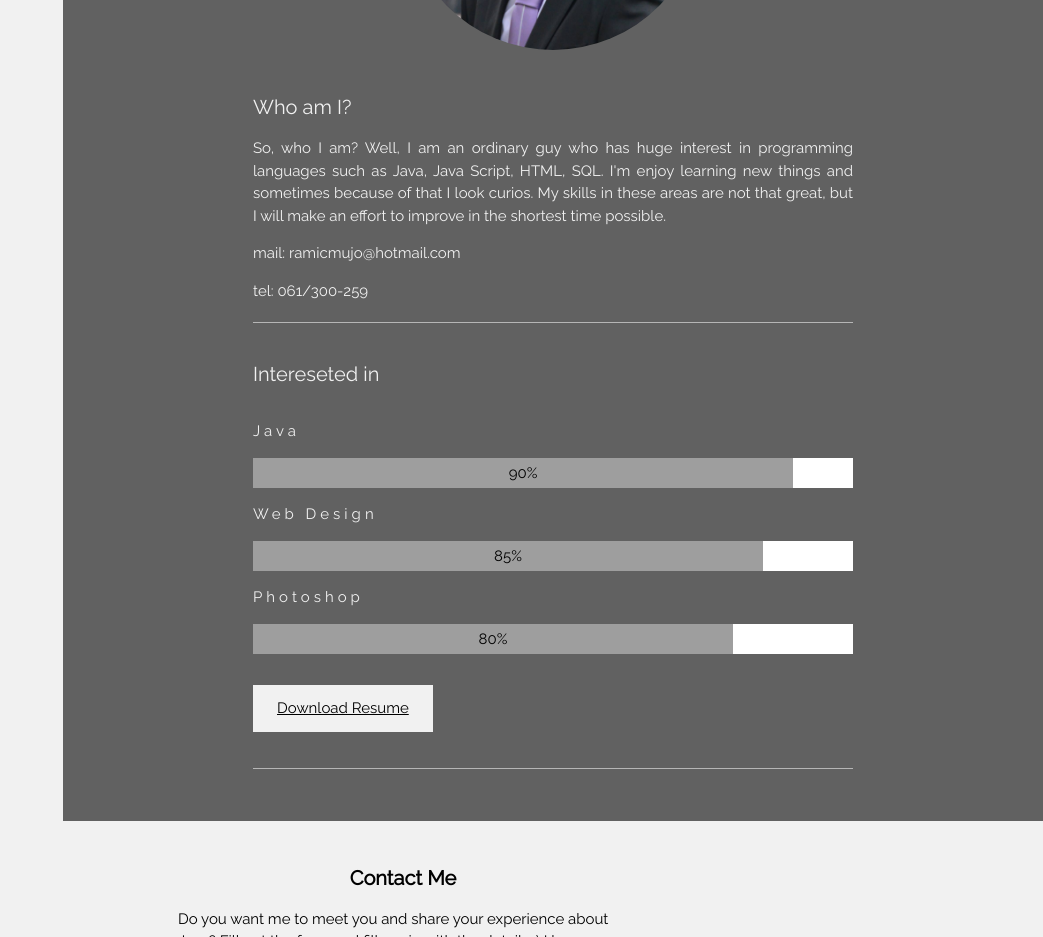
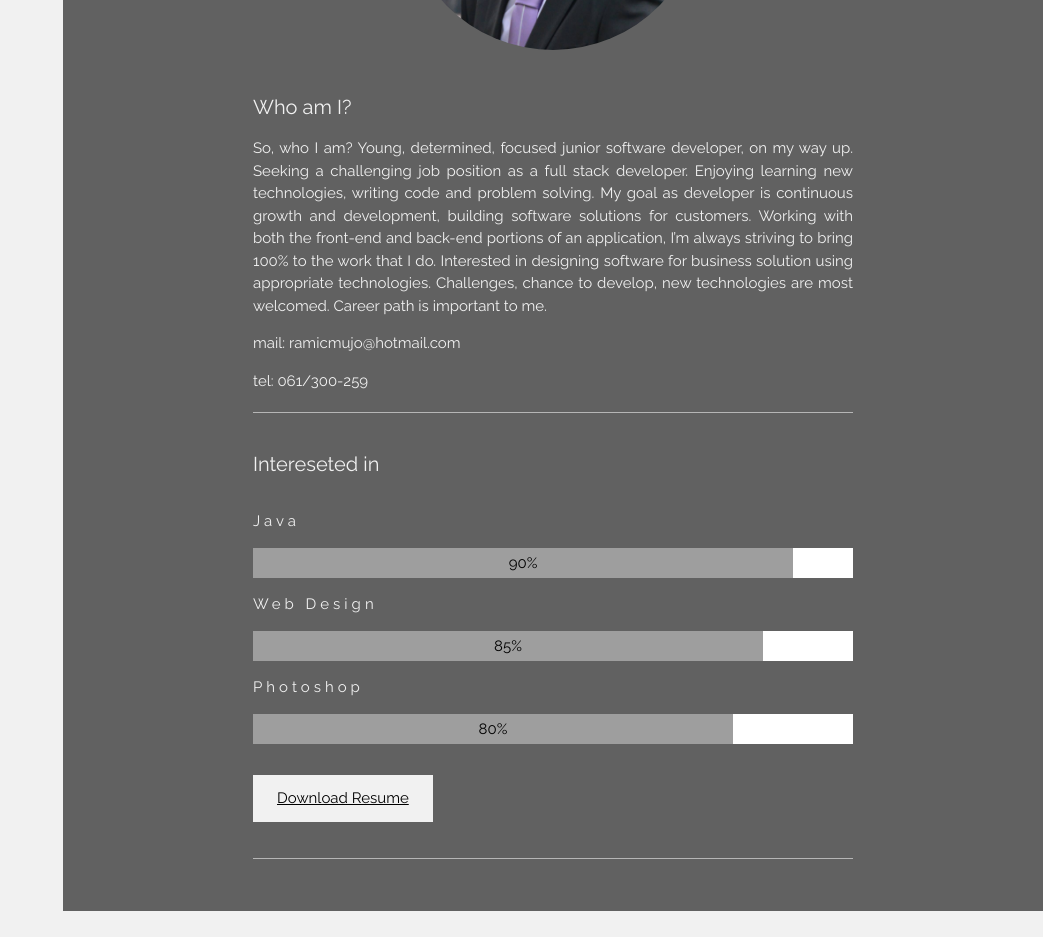
Before and after one commit to MrNoOne007/MrNoOne007.github.io, a plain HTML site: page index.html in a window 1280 px wide. Shown: the part 1040-1977 px from the top of the page, without its empty margins (237-1280 px from the left). Drawn offline with nearby package versions, Linux system fonts and the light colour scheme.

Commit message:
Update Index

```diff
--- a/index.html
+++ b/index.html
@@ -78,9 +78,12 @@ body,h1,h2,h3,h4,h5 {font-family: "Raleway", sans-serif}
     <img src="/img/jomu.jpg" alt="Me" class="w3-image w3-padding-32" width="300" height="350" style="border-radius:400%;">
     <div class="w3-content w3-justify" style="max-width:600px">
       <h4>Who am I?</h4>
-      <p>So, who I am? Well, I am an ordinary guy who has huge interest in programming languages such as Java, Java Script, HTML, SQL.
-        I'm enjoy learning new things and sometimes because of that I look curios. My skills in these areas are not that great, but
-        I will make an effort to improve in the shortest time possible.
+      <p>So, who I am? Young, determined, focused junior software developer, on my way up. Seeking a challenging job position as a full stack developer.
+        Enjoying learning new technologies, writing code and problem solving. My goal as developer is continuous growth and development, building software solutions for customers.
+        Working with both the front-end and back-end portions of an application, I’m always striving to bring 100% to the work that I do.
+        Interested in designing software for business solution using appropriate technologies.
+        Challenges, chance to develop, new technologies are most welcomed.
+        Career path is important to me.
       </p>
       <p>mail: ramicmujo@hotmail.com</p>
       <p>tel: 061/300-259</p>
```
